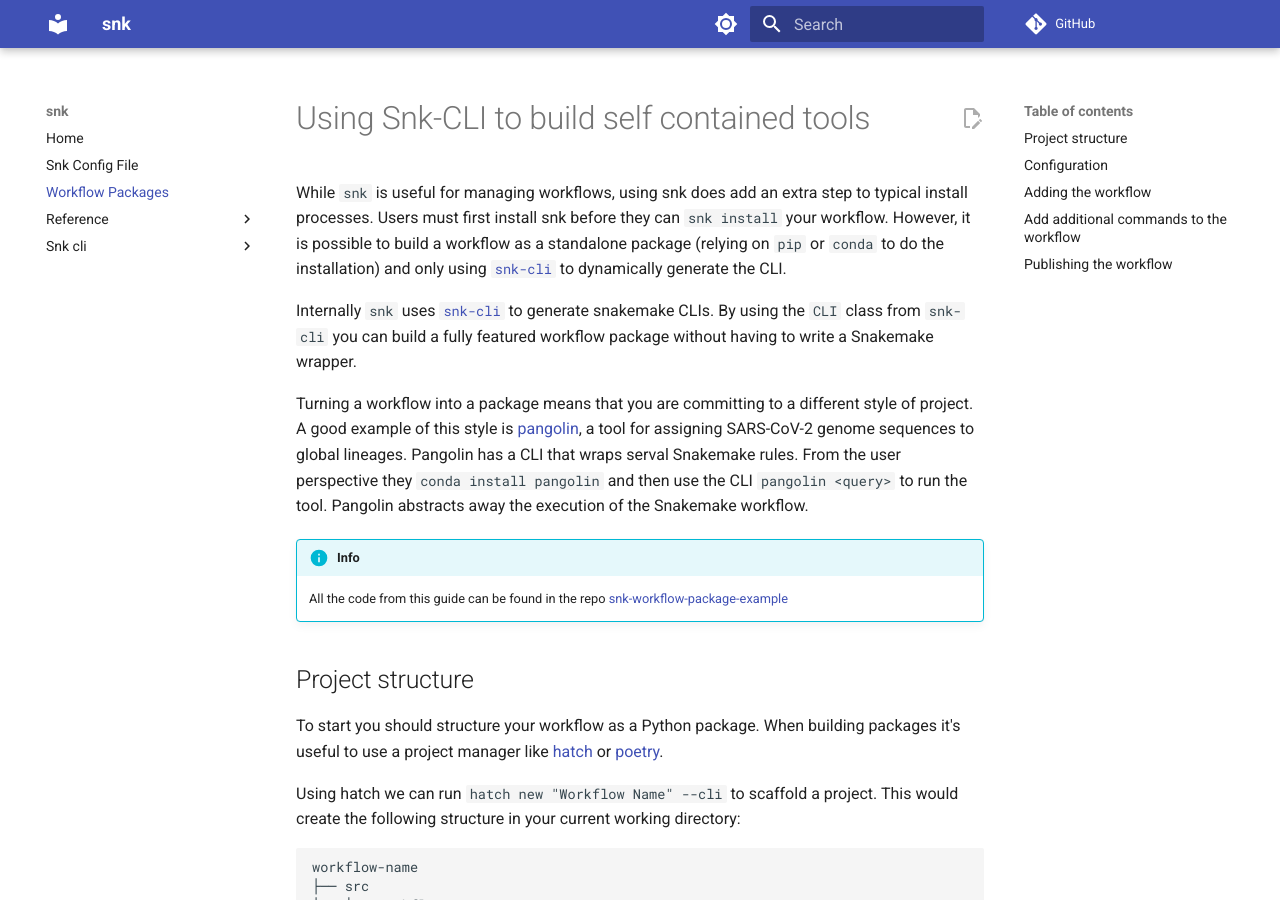
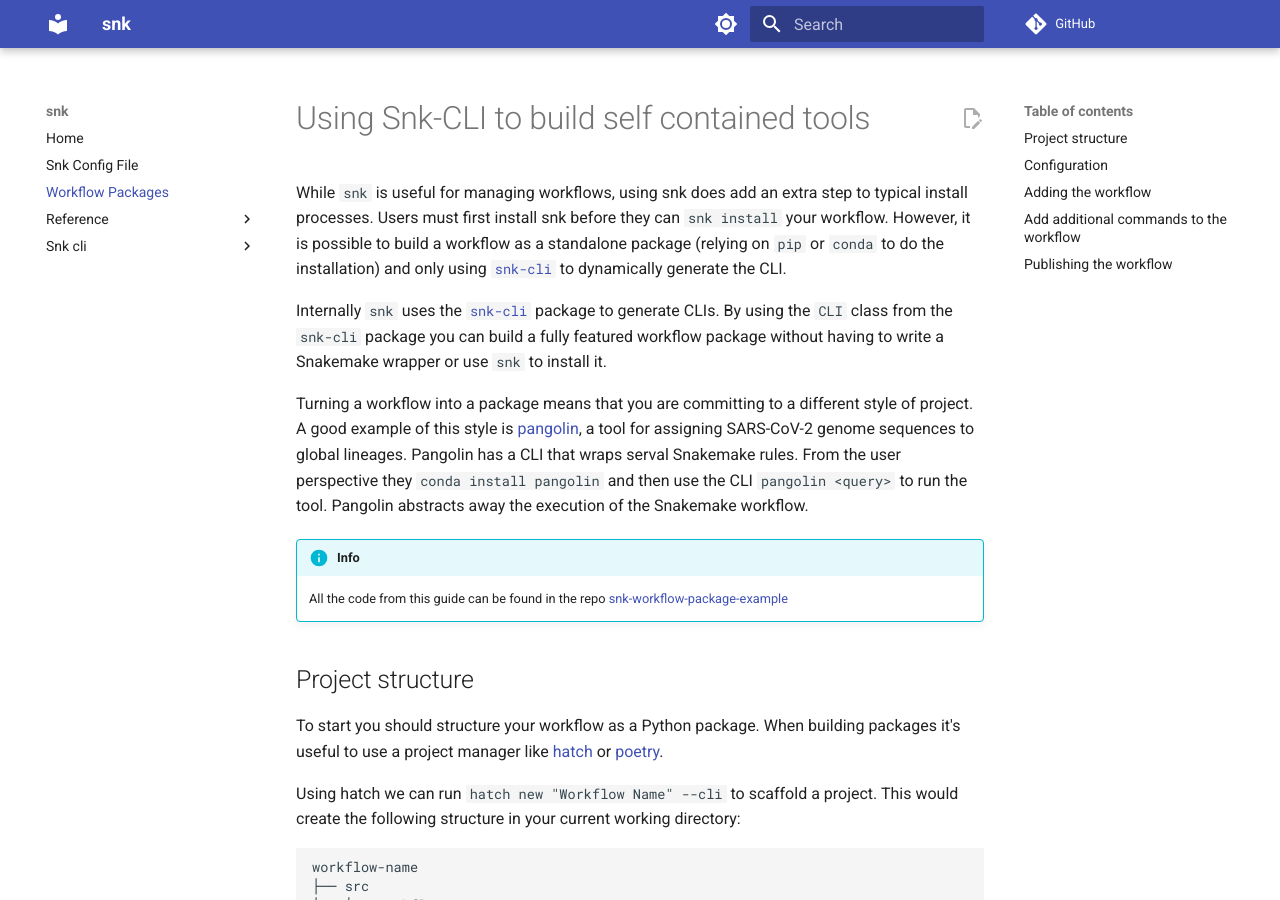
Before and after one commit to Wytamma/snk, an MkDocs documentation site: the page built from docs/workflow_packages.md, in a window 1280 px wide and 900 px high. Built offline with MkDocs 1.6.1 and Material for MkDocs 9.7.7, drawn with Linux system fonts in a browser that asks for light colours; comment, search, counter and statistics services are not loaded.

Commit message:
Update workflow_packages.md

```diff
--- a/docs/workflow_packages.md
+++ b/docs/workflow_packages.md
@@ -5,7 +5,7 @@ title: Workflow Packages
 
 While `snk` is useful for managing workflows, using snk does add an extra step to typical install processes. Users must first install snk before they can `snk install` your workflow. However, it is possible to build a workflow as a standalone package (relying on `pip` or `conda` to do the installation) and only using [`snk-cli`](https://github.com/Wytamma/snk-cli) to dynamically generate the CLI.
 
-Internally `snk` uses [`snk-cli`](https://github.com/Wytamma/snk-cli) to generate snakemake CLIs. By using the `CLI` class from `snk-cli` you can build a fully featured workflow package without having to write a Snakemake wrapper.
+Internally `snk` uses the [`snk-cli`](https://github.com/Wytamma/snk-cli) package to generate CLIs. By using the `CLI` class from the `snk-cli` package you can build a fully featured workflow package without having to write a Snakemake wrapper or use `snk` to install it.
 
 Turning a workflow into a package means that you are committing to a different style of project. A good example of this style is [pangolin](https://github.com/cov-lineages/pangolin), a tool for assigning SARS-CoV-2 genome sequences to global lineages. Pangolin has a CLI that wraps serval Snakemake rules. From the user perspective they `conda install pangolin` and then use the CLI `pangolin <query>` to run the tool. Pangolin abstracts away the execution of the Snakemake workflow.
 
```
